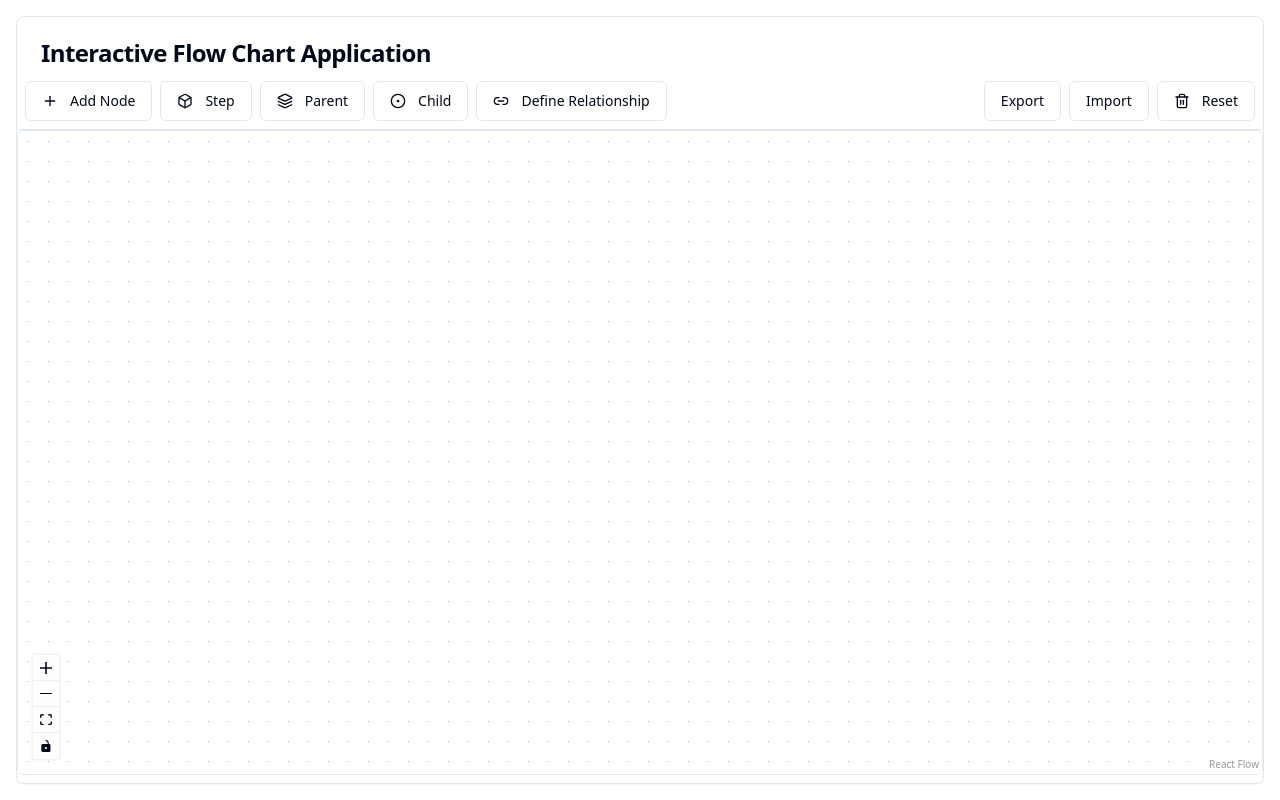
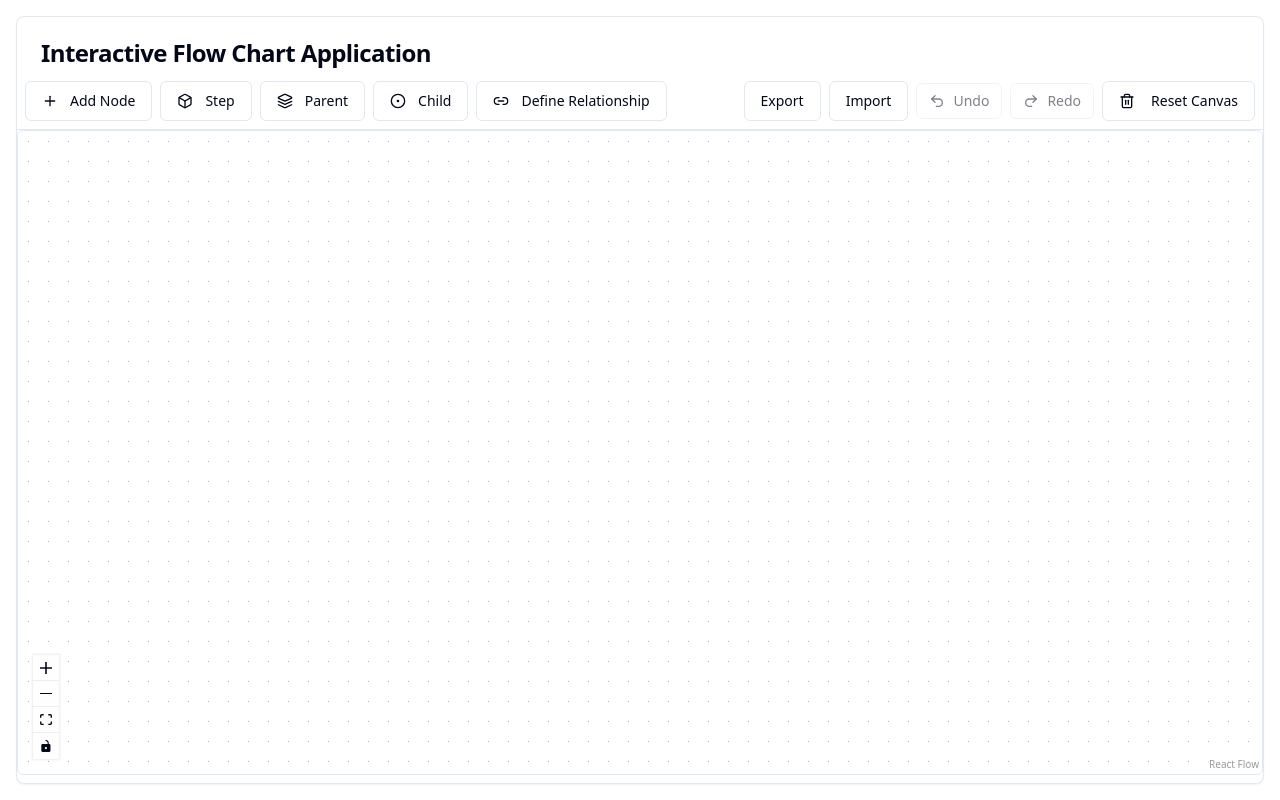
Before and after one commit to Raviikumar001/Supervaisor-Task, a React (Vite) app: page / in a window 1280 px wide. Built offline with nearby package versions, Linux system fonts and the light colour scheme.

Commit message:
feat: implement undo and redo feature

```diff
--- a/package.json
+++ b/package.json
@@ -59,6 +59,7 @@
     "sonner": "^1.5.0",
     "tailwind-merge": "^2.5.2",
     "tailwindcss-animate": "^1.0.7",
+    "use-undoable": "^1.0.0",
     "vaul": "^0.9.3",
     "zod": "^3.23.8",
     "zustand": "^5.0.3"
--- a/src/components/flow/FlowToolbar.tsx
+++ b/src/components/flow/FlowToolbar.tsx
@@ -1,5 +1,5 @@
 import React, { useState } from "react";
-import { Plus, Trash2, Monitor, Layers, Box, CircleDot, Link2 } from "lucide-react";
+import { Plus, Trash2, Monitor, Layers, Box, CircleDot, Link2, Undo2, Redo2 } from "lucide-react";
 import { Button } from "@/components/ui/button";
 import { useFlowStore } from "@/stores/flowStore";
 import { toast } from "@/hooks/use-toast";
@@ -11,7 +11,17 @@ import { Select, SelectContent, SelectItem, SelectTrigger, SelectValue } from "@
 import { Textarea } from "@/components/ui/textarea";
 
 const FlowToolbar = () => {
-  const { resetCanvas, addNode, importData, exportData, nodes, createRelationship } = useFlowStore();
+  const {
+    resetCanvas,
+    addNode,
+    importData,
+    exportData,
+    nodes,
+    createRelationship,
+    undo,
+    redo,
+    history
+  } = useFlowStore();
   const [nodeLabel, setNodeLabel] = useState("");
   const [nodeType, setNodeType] = useState<"step" | "parent" | "child">("step");
   const [stepId, setStepId] = useState("");
@@ -316,9 +326,31 @@ const FlowToolbar = () => {
           </DialogContent>
         </Dialog>
 
+        <Button
+          variant="outline"
+          size="sm"
+          onClick={undo}
+          disabled={history.past.length === 0}
+          className="gap-2"
+        >
+          <Undo2 className="h-4 w-4" />
+          Undo
+        </Button>
+
+        <Button
+          variant="outline"
+          size="sm"
+          onClick={redo}
+          disabled={history.future.length === 0}
+          className="gap-2"
+        >
+          <Redo2 className="h-4 w-4" />
+          Redo
+        </Button>
+
         <Button variant="outline" onClick={handleReset}>
-          <Trash2 className="h-4 w-4 mr-1" />
-          Reset
+          <Trash2 className="h-4 w-4 mr-2" />
+          Reset Canvas
         </Button>
       </div>
     </div>
--- a/src/stores/flowStore.ts
+++ b/src/stores/flowStore.ts
@@ -1,5 +1,6 @@
 import { create } from 'zustand';
 import { Node, Edge, Position, Connection } from '@xyflow/react';
+import  useUndoable  from "use-undoable";
 
 interface NodeData {
   label: string;
@@ -18,7 +19,7 @@ interface FlowNode extends Node {
   data: NodeData;
 }
 
-// Define our JSON data structure for the flowchart
+
 interface FlowData {
   steps: {
     id: string;
@@ -40,9 +41,25 @@ interface FlowData {
   }[];
 }
 
+
+interface FlowSnapshot {
+  nodes: FlowNode[];
+  edges: Edge[];
+}
+
 interface FlowState {
   nodes: FlowNode[];
   edges: Edge[];
+
+
+  isBatchingUpdates: boolean;
+  startBatchingUpdates: () => void;
+  endBatchingUpdates: () => void;
+
+
+  takeSnapshot: () => FlowSnapshot;
+  applySnapshot: (snapshot: FlowSnapshot) => void;
+
   addNode: (
     type: string,
     label: string,
@@ -63,11 +80,43 @@ interface FlowState {
   createRelationship: (sourceId: string, targetId: string, relationshipType: string) => void;
   exportData: () => FlowData;
   importData: (data: FlowData) => void;
+  history: {
+    past: { nodes: FlowNode[]; edges: Edge[] }[];
+    future: { nodes: FlowNode[]; edges: Edge[] }[];
+  };
+  undo: () => void;
+  redo: () => void;
+  addToHistory: () => void;
 }
 
 export const useFlowStore = create<FlowState>((set, get) => ({
   nodes: [],
   edges: [],
+  isBatchingUpdates: false,
+
+  startBatchingUpdates: () => {
+    set({ isBatchingUpdates: true });
+  },
+
+  endBatchingUpdates: () => {
+    set({ isBatchingUpdates: false });
+  },
+
+  takeSnapshot: () => {
+    const { nodes, edges } = get();
+
+    return {
+      nodes: JSON.parse(JSON.stringify(nodes)),
+      edges: JSON.parse(JSON.stringify(edges))
+    };
+  },
+
+  applySnapshot: (snapshot: FlowSnapshot) => {
+    set({
+      nodes: snapshot.nodes,
+      edges: snapshot.edges
+    });
+  },
 
   addNode: (
     type: string,
@@ -77,6 +126,9 @@ export const useFlowStore = create<FlowState>((set, get) => ({
     stepId?: string,
     parentId?: string
   ) => {
+
+    get().addToHistory();
+
     const viewportCenter = {
       x: window.innerWidth / 2 - 75,
       y: window.innerHeight / 2 - 25
@@ -119,7 +171,7 @@ export const useFlowStore = create<FlowState>((set, get) => ({
     set((state) => {
       const newNodes = [...state.nodes, node];
 
-      // If this is a child node with a parent, automatically create an edge
+
       if (nodeType === 'child' && parentId) {
         const newEdge: Edge = {
           id: `edge_${Date.now()}`,
@@ -156,7 +208,7 @@ export const useFlowStore = create<FlowState>((set, get) => ({
 
   onNodesChange: (changes) => {
     set((state) => {
-      // Handle position changes
+
       let updatedNodes = [...state.nodes];
 
       changes.forEach((change: any) => {
@@ -169,16 +221,16 @@ export const useFlowStore = create<FlowState>((set, get) => ({
         }
       });
 
-      // Handle node removal (also remove connected edges and child nodes)
+
       const nodesToRemove = changes
         .filter((change: any) => change.type === 'remove')
         .map((change: any) => change.id);
 
       if (nodesToRemove.length > 0) {
-        // First, identify any child nodes that need to be removed
+
         const allNodesToRemove = [...nodesToRemove];
 
-        // Find child nodes recursively
+
         const findChildNodesToRemove = (nodeId: string) => {
           const childNodes = updatedNodes.filter(node =>
             node.data.parentId === nodeId
@@ -192,12 +244,12 @@ export const useFlowStore = create<FlowState>((set, get) => ({
 
         nodesToRemove.forEach(nodeId => findChildNodesToRemove(nodeId));
 
-        // Filter out the nodes that should be removed
+
         updatedNodes = updatedNodes.filter(node =>
           !allNodesToRemove.includes(node.id)
         );
 
-        // Also remove any edges connected to these nodes
+
         const edgesToKeep = state.edges.filter(edge =>
           !allNodesToRemove.includes(edge.source) &&
           !allNodesToRemove.includes(edge.target)
@@ -256,13 +308,13 @@ export const useFlowStore = create<FlowState>((set, get) => ({
     };
 
     set((state) => {
-      // Check if an edge already exists between these nodes
+
       const edgeExists = state.edges.some(
         edge => edge.source === sourceId && edge.target === targetId
       );
 
       if (!edgeExists) {
-        // Add the relationship to the source node's data
+
         const updatedNodes = state.nodes.map(node => {
           if (node.id === sourceId) {
             const relationships = node.data.relationships || [];
@@ -298,7 +350,7 @@ export const useFlowStore = create<FlowState>((set, get) => ({
   },
 
   createRelationship: (sourceId: string, targetId: string, relationshipType: string) => {
-    // Create a custom relationship between nodes
+
     const newEdge: Edge = {
       id: `edge_${Date.now()}`,
       source: sourceId,
@@ -318,13 +370,13 @@ export const useFlowStore = create<FlowState>((set, get) => ({
     };
 
     set((state) => {
-      // Check if an edge already exists between these nodes
+
       const edgeExists = state.edges.some(
         edge => edge.source === sourceId && edge.target === targetId
       );
 
       if (!edgeExists) {
-        // Add the relationship to the source node's data
+
         const updatedNodes = state.nodes.map(node => {
           if (node.id === sourceId) {
             const relationships = node.data.relationships || [];
@@ -355,10 +407,10 @@ export const useFlowStore = create<FlowState>((set, get) => ({
   exportData: () => {
     const { nodes, edges } = get();
 
-    // Group nodes by steps
+
     const stepMap = new Map();
 
-    // First pass - collect steps
+
     nodes.forEach(node => {
       if (node.data.nodeType === 'step') {
         stepMap.set(node.id, {
@@ -369,7 +421,7 @@ export const useFlowStore = create<FlowState>((set, get) => ({
       }
     });
 
-    // If no steps exist, create a default step
+
     if (stepMap.size === 0) {
       stepMap.set('default_step', {
         id: 'default_step',
@@ -378,7 +430,7 @@ export const useFlowStore = create<FlowState>((set, get) => ({
       });
     }
 
-    // Second pass - collect nodes per step
+
     nodes.forEach(node => {
       if (node.data.nodeType !== 'step') {
         const stepId = node.data.step || 'default_step';
@@ -399,7 +451,7 @@ export const useFlowStore = create<FlowState>((set, get) => ({
       }
     });
 
-    // Collect relationships
+
     const relationships = edges.map(edge => ({
       id: edge.id,
       source: edge.source,
@@ -407,7 +459,6 @@ export const useFlowStore = create<FlowState>((set, get) => ({
       type: edge.data?.relationshipType || 'default'
     }));
 
-    // Build final data structure
     const flowData: FlowData = {
       steps: Array.from(stepMap.values()),
       relationships
@@ -418,15 +469,15 @@ export const useFlowStore = create<FlowState>((set, get) => ({
 
   importData: (data: FlowData) => {
     try {
-      // First, clear the canvas
+
       set({ nodes: [], edges: [] });
 
       const newNodes: FlowNode[] = [];
       const newEdges: Edge[] = [];
 
-      // Import steps as nodes
+
       data.steps.forEach(step => {
-        // Add step node
+
         const stepNode: FlowNode = {
           id: step.id,
           type: 'default',
@@ -440,7 +491,7 @@ export const useFlowStore = create<FlowState>((set, get) => ({
 
         newNodes.push(stepNode);
 
-        // Add child nodes
+
         step.nodes.forEach(node => {
           const childNode: FlowNode = {
             id: node.id,
@@ -458,7 +509,7 @@ export const useFlowStore = create<FlowState>((set, get) => ({
 
           newNodes.push(childNode);
 
-          // Add parent-child edge if parentId exists
+
           if (node.parentId) {
             newEdges.push({
               id: `edge_parent_${node.id}`,
@@ -472,9 +523,9 @@ export const useFlowStore = create<FlowState>((set, get) => ({
         });
       });
 
-      // Import relationships
+
       data.relationships.forEach(rel => {
-        // Skip if we already created this edge as a parent-child relationship
+
         const alreadyExists = newEdges.some(
           edge => edge.source === rel.source && edge.target === rel.target
         );
@@ -505,5 +556,136 @@ export const useFlowStore = create<FlowState>((set, get) => ({
     } catch (error) {
       console.error("Error importing flow data:", error);
     }
+  },
+
+  history: {
+    past: [],
+    future: []
+  },
+
+  addToHistory: () => {
+    const currentState = {
+      nodes: [...get().nodes],
+      edges: [...get().edges]
+    };
+
+    set(state => ({
+      history: {
+        past: [...state.history.past, currentState],
+        future: []
+      }
+    }));
+  },
+
+  undo: () => {
+    const { history } = get();
+    if (history.past.length === 0) return;
+
+    const previousState = history.past[history.past.length - 1];
+    const newPast = history.past.slice(0, -1);
+
+    set({
+      nodes: previousState.nodes,
+      edges: previousState.edges,
+      history: {
+        past: newPast,
+        future: [{ nodes: get().nodes, edges: get().edges }, ...history.future]
+      }
+    });
+  },
+
+  redo: () => {
+    const { history } = get();
+    if (history.future.length === 0) return;
+
+    const nextState = history.future[0];
+    const newFuture = history.future.slice(1);
+
+    set({
+      nodes: nextState.nodes,
+      edges: nextState.edges,
+      history: {
+        past: [...history.past, { nodes: get().nodes, edges: get().edges }],
+        future: newFuture
+      }
+    });
   }
 }));
+
+
+export const useFlowUndoRedo = () => {
+  const takeSnapshot = useFlowStore(state => state.takeSnapshot);
+  const applySnapshot = useFlowStore(state => state.applySnapshot);
+  const startBatchingUpdates = useFlowStore(state => state.startBatchingUpdates);
+  const endBatchingUpdates = useFlowStore(state => state.endBatchingUpdates);
+
+
+  const [currentSnapshot, { undo, redo, reset, set: setSnapshot, canUndo, canRedo }] = useUndoable(
+    takeSnapshot()
+  );
+
+
+  const applyCurrentSnapshot = () => {
+    applySnapshot(currentSnapshot);
+  };
+
+
+  const captureSnapshot = () => {
+    setSnapshot(takeSnapshot());
+  };
+
+
+  const [isDragging, setIsDragging] = React.useState(false);
+  const dragTimeoutRef = React.useRef<NodeJS.Timeout | null>(null);
+
+
+  const handleDragStart = () => {
+    startBatchingUpdates();
+    setIsDragging(true);
+  };
+
+
+  const handleDragEnd = () => {
+
+    if (dragTimeoutRef.current) {
+      clearTimeout(dragTimeoutRef.current);
+    }
+
+
+    dragTimeoutRef.current = setTimeout(() => {
+      endBatchingUpdates();
+      setIsDragging(false);
+      captureSnapshot();
+    }, 300);
+  };
+
+
+  const undoOperation = () => {
+    undo();
+    applyCurrentSnapshot();
+  };
+
+
+  const redoOperation = () => {
+    redo();
+    applyCurrentSnapshot();
+  };
+
+
+  const resetHistory = () => {
+    reset(takeSnapshot());
+    applyCurrentSnapshot();
+  };
+
+  return {
+    captureSnapshot,
+    undoOperation,
+    redoOperation,
+    resetHistory,
+    canUndo,
+    canRedo,
+    handleDragStart,
+    handleDragEnd,
+    isDragging
+  };
+};
```
Also changed, not shown: 1 other file (tests, documents, lock files or other folders).
